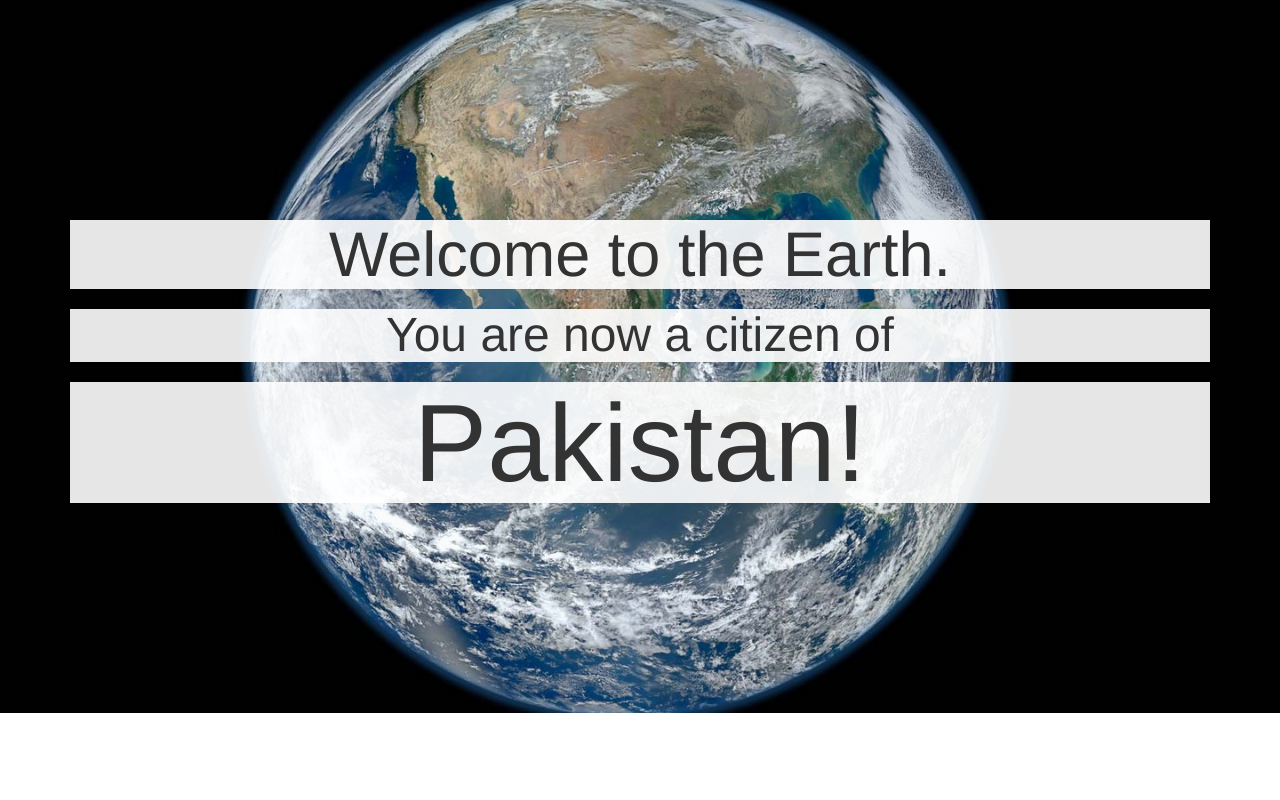
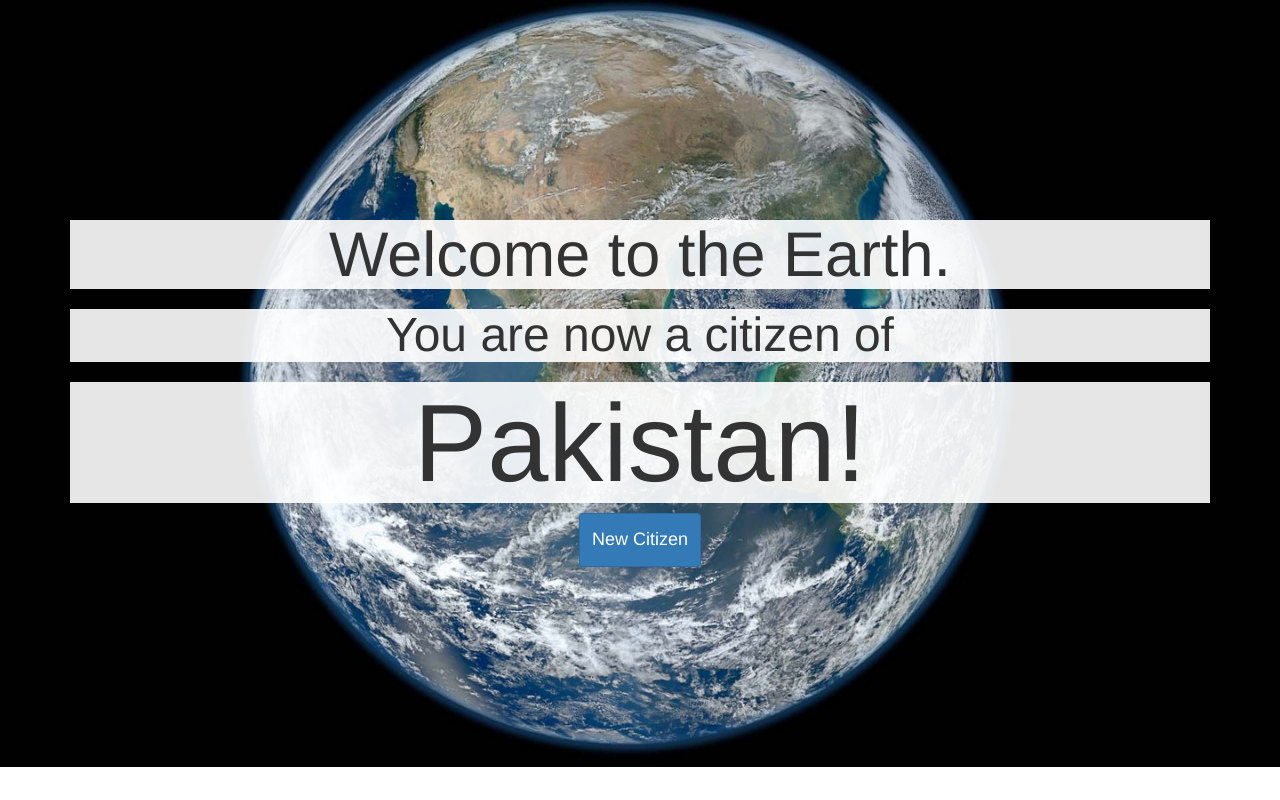
Before and after one commit to wackywendell/countrychooser, a plain HTML site: page index.html in a window 1280 px wide. Drawn offline with nearby package versions, Linux system fonts and the light colour scheme.

Commit message:
Added retry button

```diff
--- a/countries.js
+++ b/countries.js
@@ -259,7 +259,9 @@ function countryUpdate () {
   a['Midway Atoll (U.S.)'] = 40;
   /* jshint -W069 */
   var countryHeader = document.getElementById('countryheader');
+  var retryButton = document.getElementById('retrybutton');
   countryHeader.style.opacity = 0;
+  retryButton.style.opacity = 0;
 
   setTimeout(function() {
     var opacity = 0;
@@ -267,11 +269,12 @@ function countryUpdate () {
 
       opacity += 0.05;
 
+      countryHeader.style.opacity = opacity;
+
       if (opacity >= 1) {
         clearInterval(animate);
+        retryButton.style.opacity = opacity;
       }
-
-      countryHeader.style.opacity = opacity;
 
     }, 100);
   }, 2000);
@@ -297,3 +300,5 @@ function countryUpdate () {
 }
 
 window.onload = countryUpdate;
+
+document.getElementById('countryheader').onclick = countryUpdate;
--- a/index.html
+++ b/index.html
@@ -23,6 +23,8 @@
         <h2>Welcome to the Earth.</h2>
         <h3>You are now a citizen of</h3>
         <h1 id="countryheader"><span id="country" class="country">A COUNTRY</span>!</h1>
+
+        <button type="button" id="retrybutton" class="btn btn-primary btn-large" onclick="countryUpdate()"><h4>New Citizen</h4></button>
       </div>
     </div>
   </header>
```
